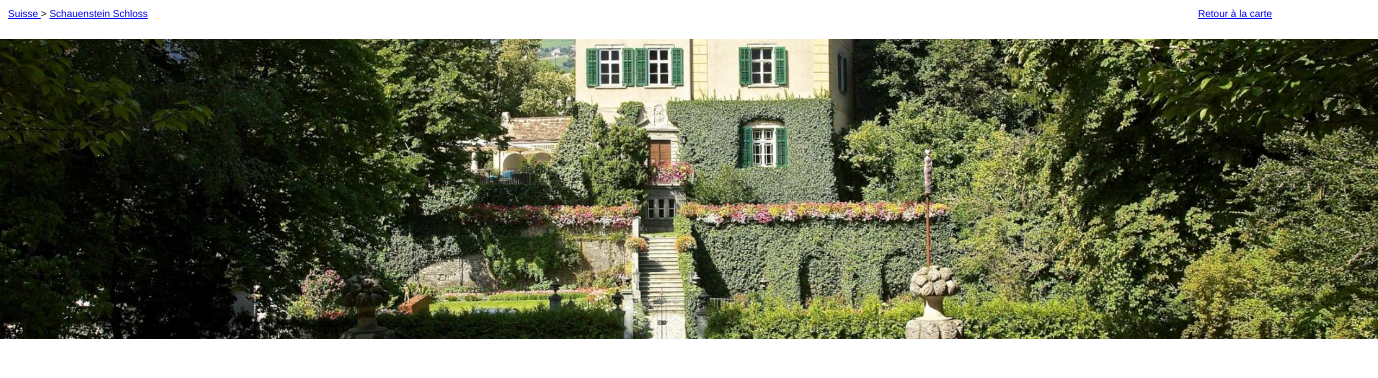
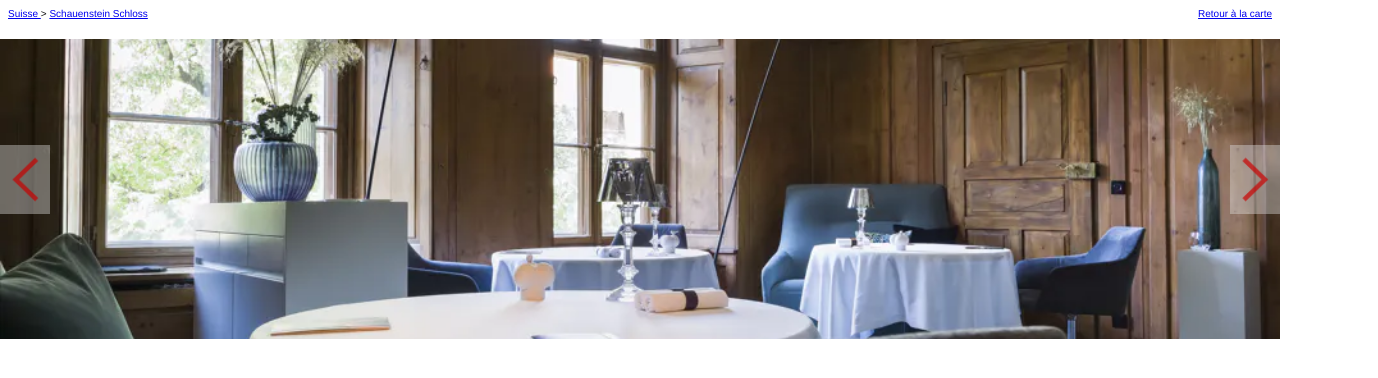
Before and after one commit to apoirrier/voyage-app, a Vue app: page / in a window 1280 px wide. Shown: the top 378 px of the page, 1378 px wide, since content can reach past the window. Built offline with nearby package versions, Linux system fonts and the light colour scheme.

Commit message:
Image slider finished

```diff
--- a/src/components/ImageSlider.vue
+++ b/src/components/ImageSlider.vue
@@ -1,9 +1,13 @@
 <template>
+<div>
     <div class="image-slider">
         <img class="image-slider_image"
             :src="imageUrl"
             :alt="altText" >
+        <img class="right-arrow" src="images/right-red.png" alt="Next image" @click="incrementValue(1)">
+        <img class="left-arrow" src="images/left-red.png" alt="Previous image" @click="incrementValue(-1)">
     </div>
+</div>
 </template>
 
 <script>
@@ -13,13 +17,28 @@ export default {
         return {
             currentImage: 0,
             images: ["schauenstein_ext.jpeg", "Schauenstein_int.webp"],
-            altText: "Schauenstein Schloss"
+            altText: "Schauenstein Schloss",
+            timer: ''
         }
+    },
+    created() {
+        this.timer = setInterval(this.incrementValue, 4000)
     },
     computed: {
         imageUrl() {
             return "images/" + this.images[this.currentImage];
         }
+    },
+    methods: {
+        incrementValue(nb=1) {
+            this.currentImage += nb
+            this.currentImage %= this.images.length
+            clearInterval(this.timer)
+            this.timer = setInterval(this.incrementValue, 4000)
+        }
+    },
+    beforeDestroy() {
+        clearInterval(this.timer)
     }
 }
 </script>
@@ -27,17 +46,55 @@ export default {
 <style lang="scss">
 .image-slider {
   display: flex;
-  width: 110%;
+  width: 100vw;
   justify-content: space-between;
   padding-top: 20px;
   padding-bottom: 20px;
-  margin-left: -20px;
+  margin-left: calc((100% - 100vw)/2);
 }
 
 .image-slider_image {
-  max-width: 110%;
-  width: 110%;
+  max-width: 100vw;
+  width: 100vw;
   height: 300px;
   object-fit: cover;
+  float: center;
 }
+
+.right-arrow {
+    max-width: 50px;
+    position: absolute;
+    top: 145px;
+    left: calc(100vw - 50px);
+    cursor: pointer;
+    opacity: 0.8;
+}
+
+.right-arrow:hover {
+    max-width: 50px;
+    position: absolute;
+    top: 145px;
+    left: calc(100vw - 50px);
+    cursor: pointer;
+    opacity: 1;
+}
+
+.left-arrow {
+    max-width: 50px;
+    position: absolute;
+    top: 145px;
+    left: 0;
+    cursor: pointer;
+    opacity: 0.8;
+}
+
+.left-arrow:hover {
+    max-width: 50px;
+    position: absolute;
+    top: 145px;
+    left: 0;
+    cursor: pointer;
+    opacity: 1;
+}
+
 </style>
--- /dev/null
+++ b/src/components/NavigationBar.vue
@@ -0,0 +1,44 @@
+<template>
+    <div class>
+        <div class=navigation> <router-link :to="parent.url"> {{ parent.name }} </router-link> > <router-link :to="url"> {{ name }} </router-link> </div>
+        <div class=backMap> <router-link to="/"> Retour à la carte </router-link></div>
+    </div>
+</template>
+
+<script>
+export default {
+    name: "NavigationBar",
+    props: {
+        parent: Object,
+        name: {
+            type: String,
+            required: true
+        },
+        localUrl: {
+            type: String,
+            required: true
+        }
+    },
+    computed: {
+        url() {
+            return this.parent.url + this.localUrl
+        }
+    }
+}
+</script>
+
+<style lang="scss">
+.navigation {
+    justify-content: left;
+    float: left;
+    font-size: 10px;
+    color: #111111;
+}
+
+.backMap {
+    justify-content: right;
+    float: right;
+    font-size: 10px;
+    color: #111111;
+}
+</style>
--- a/src/views/PoI.vue
+++ b/src/views/PoI.vue
@@ -1,18 +1,19 @@
 <template>
     <div class>
-        <div class=navigation> <router-link :to="parent.url"> {{ parent.name }} </router-link> > <router-link :to="url"> {{ name }} </router-link> </div>
-        <div class=backMap> <router-link to="/"> Retour à la carte </router-link></div>
+        <NavigationBar :name="name" :parent="parent" :localUrl="localUrl"/>
         <ImageSlider/>
     </div>
 </template>
 
 <script>
 import ImageSlider from '../components/ImageSlider.vue'
+import NavigationBar from '../components/NavigationBar.vue'
 
 export default {
     name: "PoI",
     components: {
-        ImageSlider
+        ImageSlider,
+        NavigationBar
     },
     data() {
         return {
@@ -23,27 +24,6 @@ export default {
             name: "Schauenstein Schloss",
             localUrl: "/schauenstein"
         }
-    },
-    computed: {
-        url() {
-            return this.parent.url + this.localUrl
-        }
     }
 }
 </script>
-
-<style lang="scss">
-.navigation {
-    justify-content: left;
-    float: left;
-    font-size: 10px;
-    color: #111111;
-}
-
-.backMap {
-    justify-content: right;
-    float: right;
-    font-size: 10px;
-    color: #111111;
-}
-</style>
```
Also changed, not shown: public/images/left-red.png (added), public/images/right-red.png (added).
